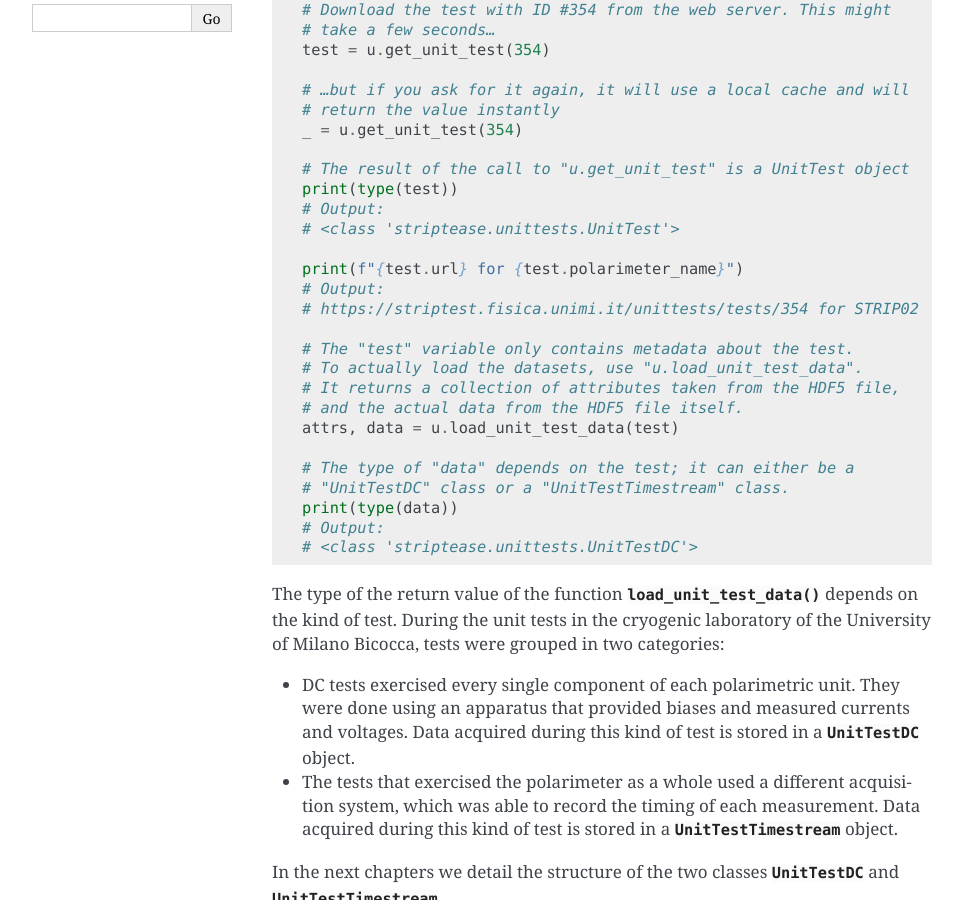
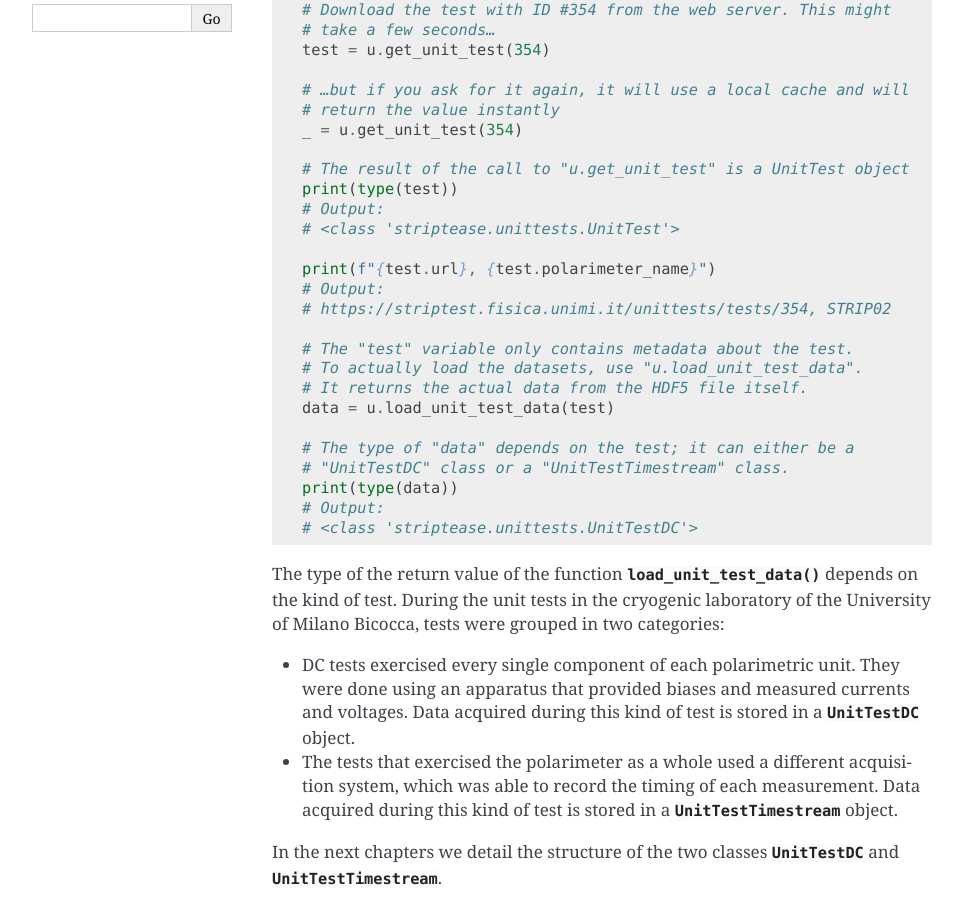
Before and after one commit to lspestrip/striptease, a Sphinx documentation site: the page built from docs/unittests.rst, in a window 1280 px wide and 900 px high, scrolled down 349 px. Shown: the whole window, without its empty margins (148-1111 px from the left). Built offline with Sphinx 7.4.7, drawn with Linux system fonts in a browser that asks for light colours.

Commit message:
Fix a few typos in the docs

```diff
--- a/docs/unittests.rst
+++ b/docs/unittests.rst
@@ -27,15 +27,14 @@ Here is an example that shows how to use these functionalities::
   # Output:
   # <class 'striptease.unittests.UnitTest'>
 
-  print(f"{test.url} for {test.polarimeter_name}")
+  print(f"{test.url}, {test.polarimeter_name}")
   # Output:
-  # https://striptest.fisica.unimi.it/unittests/tests/354 for STRIP02
+  # https://striptest.fisica.unimi.it/unittests/tests/354, STRIP02
 
   # The "test" variable only contains metadata about the test.
   # To actually load the datasets, use "u.load_unit_test_data".
-  # It returns a collection of attributes taken from the HDF5 file,
-  # and the actual data from the HDF5 file itself.
-  attrs, data = u.load_unit_test_data(test)
+  # It returns the actual data from the HDF5 file itself.
+  data = u.load_unit_test_data(test)
 
   # The type of "data" depends on the test; it can either be a
   # "UnitTestDC" class or a "UnitTestTimestream" class.
@@ -65,10 +64,10 @@ Single-component tests
 ----------------------
 
 Single-component tests, also known as «DC tests», are represented by
-an instance of the class :class:`UnitTestDC`. The class provides the
+an instance of the class :class:`.UnitTestDC`. The class provides the
 data measured while exercising each of the components in the
 ``components`` field, which is an instance of the class
-:class:`UnitTestDCCurves`. You can think of both classes as wrappers
+:class:`.UnitTestDCCurves`. You can think of both classes as wrappers
 to ``dict`` types.
 
 Here is an example, using test `#354
@@ -113,7 +112,7 @@ Polarimetric tests (timelines)
 ------------------------------
 
 Timeline data acquired during a Strip unit test is stored in objects
-of type :class:`UnitTestTimestream`. The following example shows how
+of type :class:`.UnitTestTimestream`. The following example shows how
 to plot the demodulated data acquired during test `#355
 <https://striptest.fisica.unimi.it/unittests/tests/355>`_ (STRIP02)::
 
```
